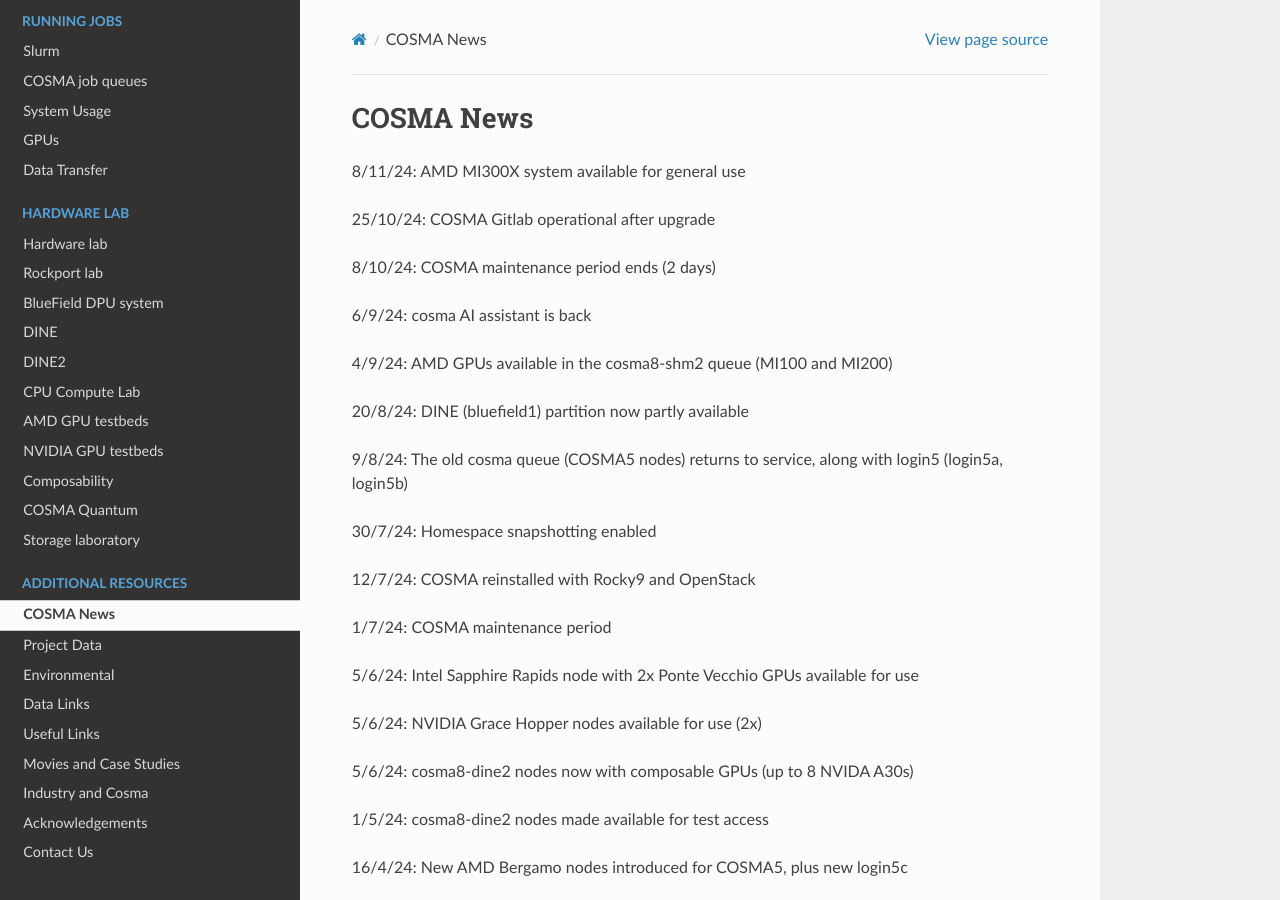
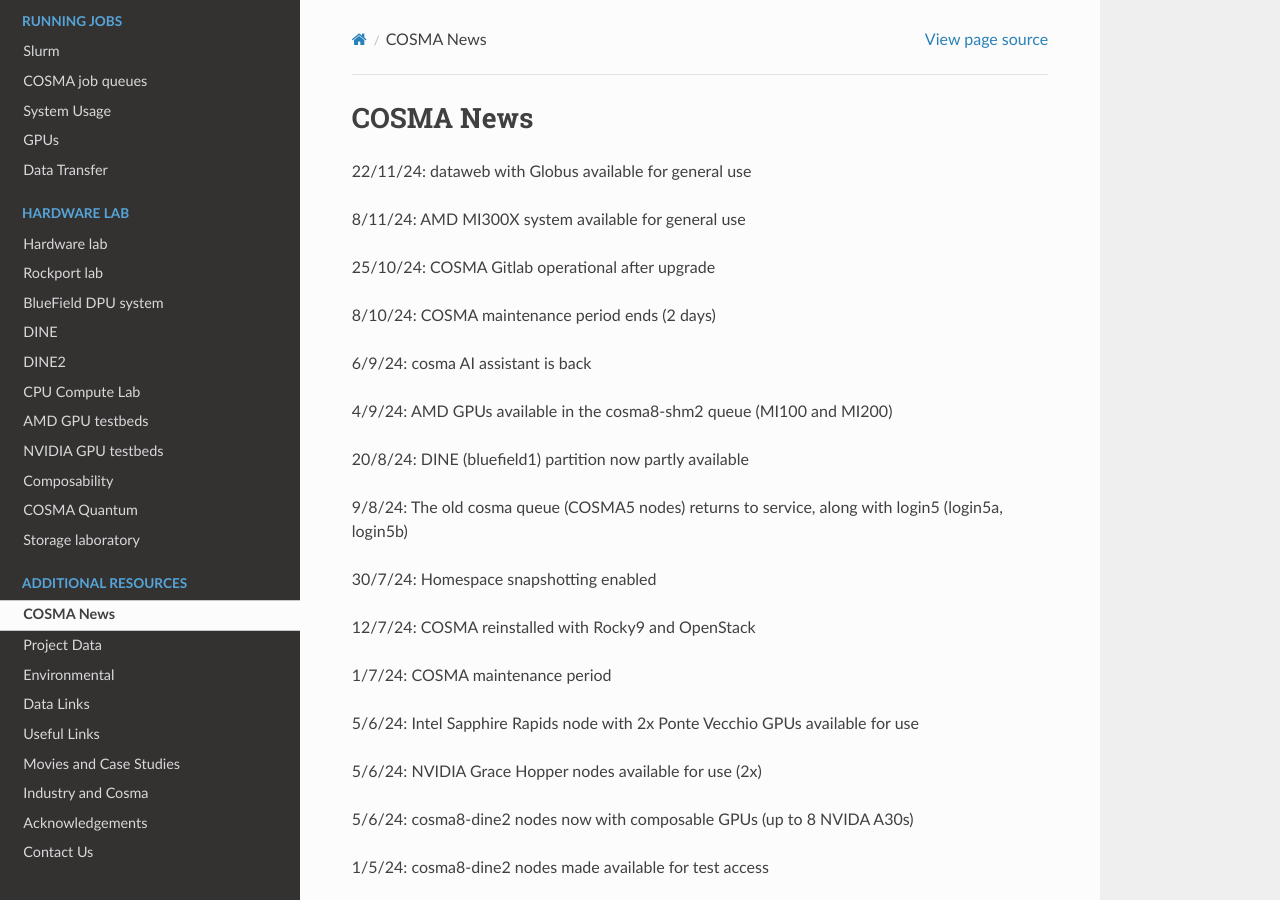
Before and after one commit to agb32/cosmadoc, a Sphinx documentation site: the page built from docs/source/news.md, in a window 1280 px wide and 900 px high. Built offline with Sphinx 7.4.7 and the Read the Docs theme 3.1.0, drawn with Linux system fonts in a browser that asks for light colours.

Commit message:
news-updated

```diff
--- a/docs/source/news.md
+++ b/docs/source/news.md
@@ -1,4 +1,6 @@
 # COSMA News
+
+22/11/24: dataweb with Globus available for general use
 
 8/11/24: AMD MI300X system available for general use
 
```
